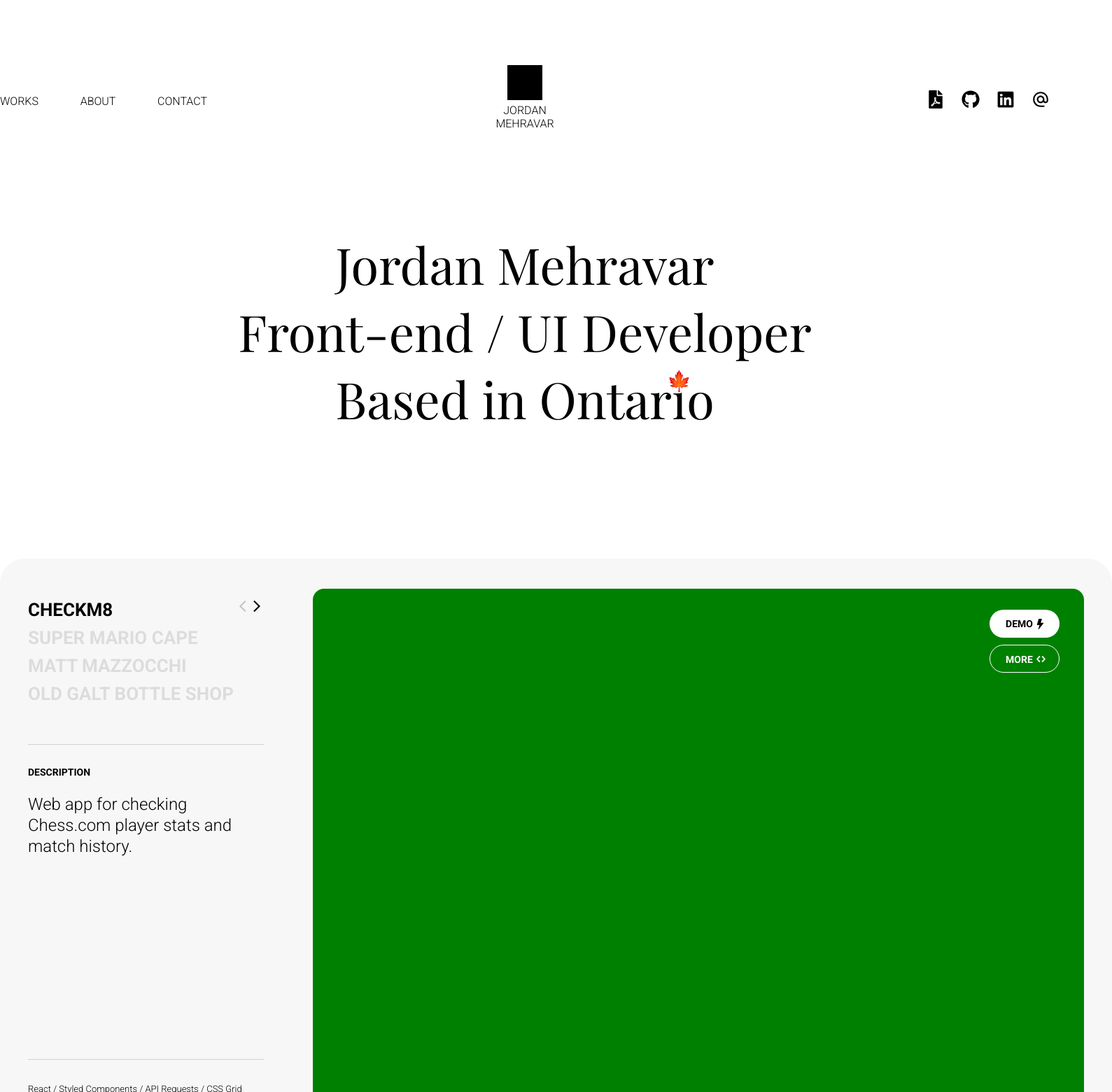
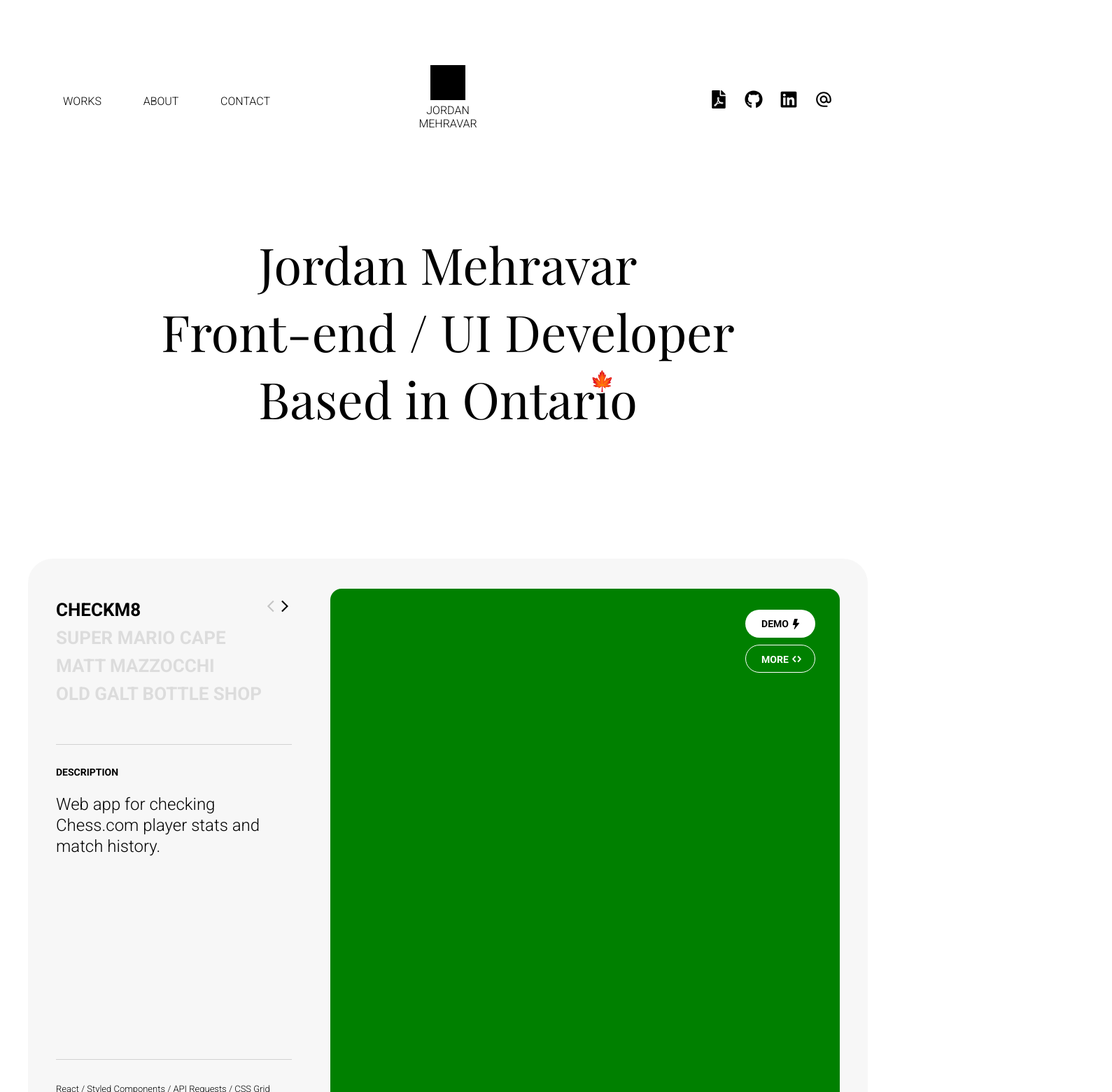
Before and after one commit to JMMFL/personal-website, a React (Create React App) app: page / in a window 1280 px wide. Shown: the top 1560 px of the page at 70% size, 1589 px wide, since content can reach past the window. Built offline with nearby package versions, Linux system fonts and the light colour scheme.

Commit message:
Implemented media queries.

```diff
--- a/src/components/styled/Library.js
+++ b/src/components/styled/Library.js
@@ -7,7 +7,21 @@ export const Menu = styled.nav`
     text-transform: uppercase;
     font-size: var(--body-text);
     height: 102px;
+    margin: 0 auto;
     margin-bottom: 134px;
+
+    @media screen and (min-width: 1200px) {
+        width: 1100px;
+    }
+
+    @media screen and (min-width: 1400px) {
+        width: 1200px;
+    }
+
+    @media screen and (min-width: 1900px) {
+        width: 100%;
+    }
+}
 `
 
 export const NavMenu = styled.ul`
@@ -73,11 +87,23 @@ export const Carousel = styled.section`
     display: flex;
     justify-content: space-between;
     height: 823px;
-    width: 1589px;
+
     border-radius: 35px;
     background-color: var(--carousel-color);
     padding: 40px;
     margin-bottom: 174px;
+
+    @media screen and (min-width: 1200px) {
+        width: 1200px;
+    }
+
+    @media screen and (min-width: 1400px) {
+        width: 1300px;
+    }
+
+    @media screen and (min-width: 1900px) {
+        width: 1589px;
+    }
 `
 export const ProjectInfo = styled.div`
     align-self: center;
@@ -139,10 +165,21 @@ export const ProjectPreview = styled.div`
     display: flex;
     justify-content: end;
     align-self: center;
-    width: 1102px;
     height: 737px;
     background: green;
     border-radius: 16px;
+
+    @media screen and (min-width: 1200px) {
+        width: 65%;
+    }
+
+    @media screen and (min-width: 1400px) {
+        width: 69%;
+    }
+
+    @media screen and (min-width: 1900px) {
+        width: 1102px;
+    }
 `
 
 export const Button = styled.a`
@@ -181,21 +218,47 @@ export const Arrow = styled.button`
 
 export const AboutSection = styled.section`
     display: flex;
-    width: 1460px;
     height: 1690px;
     justify-content: space-between;
+    margin: 0 auto;
     margin-bottom: 98px;
+
+    @media screen and (min-width: 1200px) {
+        width: 1200px;
+    }
+
+    @media screen and (min-width: 1400px) {
+        width: 1300px;
+    }
+
+    @media screen and (min-width: 1900px) {
+        width: 1460px;
+    }
 `
 
 export const LargeText = styled.h1`
     writing-mode: vertical-rl;
     text-orientation: mixed;
-    font-size: 339px;
     text-transform: lowercase;
     font-family: var(--head-font);
     font-weight: "black";
-    line-height: 295px;
     height: 2000px;
+
+    @media screen and (min-width: 1200px) {
+        font-size: 300px;
+        line-height: 255px;
+        margin-right: 20px;
+    }
+
+    @media screen and (min-width: 1400px) {
+        font-size: 320px;
+        line-height: 275px;
+    }
+
+    @media screen and (min-width: 1900px) {
+        font-size: 339px;
+        line-height: 295px;
+    }
 `
 
 export const Content = styled.div`
@@ -216,6 +279,7 @@ export const ProfileText = styled.p`
     line-height: 36px;
     margin-bottom: 157px;
 `
+
 export const SkillsText = styled.div`
     display: flex;
     flex-direction: row;
@@ -226,6 +290,7 @@ export const SkillsText = styled.div`
         list-style: none;
     }
 `
+
 export const Skill = styled.li`
     font-size: 24px;
     margin-bottom: 10px;
--- a/src/index.css
+++ b/src/index.css
@@ -5,10 +5,8 @@
 }
 
 body {
-    width: 1500px;
     margin: 0 auto;
     padding-top: 93px;
-    padding-bottom: 139px;
 }
 
 :root {
@@ -30,3 +28,23 @@ p, h1, ul, li, a, button {
     text-decoration: none;
     color: var(--font-color);
 }
+
+@media screen and (min-width: 1200px) {
+    body {
+        width: 1200px;
+    }
+}
+
+@media screen and (min-width: 1400px) {
+    body {
+        width: 1400px;
+    }
+}
+
+@media screen and (min-width: 1900px) {
+    body {
+        display: flex;
+        justify-content: center;
+        width: 1500px;
+    }
+}
```
